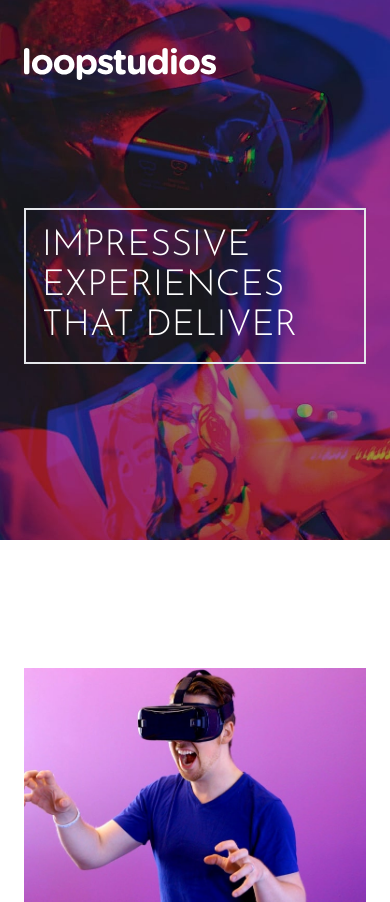
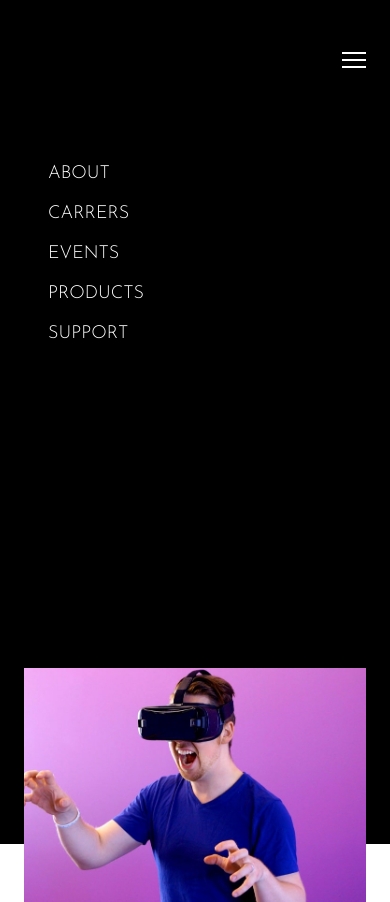
Before and after one commit to WwaleedFadl/loopstudios, a website: page index.html in a window 390 px wide. Shown: the top 902 px of the page. Drawn offline with Linux system fonts and the light colour scheme.

Commit message:
adding final touch

```diff
--- a/index.html
+++ b/index.html
@@ -1,5 +1,3 @@
-<!-- @format -->
-
 <!DOCTYPE html>
 <html lang="en">
 <head>
@@ -11,8 +9,10 @@
  href="https://fonts.googleapis.com/css2?family=Alata&family=Josefin+Sans:wght@300&display=swap"
  rel="stylesheet" />
 <link rel="stylesheet" href="./css/style.css" />
+
 <link rel="shortcut icon" href="#" />
 <title>Simple Tailwind Starter</title>
+<script src="./js/script.js" defer></script>
 </head>
 <body>
 <!-- Hero section -->
@@ -27,34 +27,55 @@
        <div class="group">
          <a href="#">About</a>
          <div
-                class="mx-2 group-hover:border-b group-hover:border-blue-50"></div>
+           class="mx-2 group-hover:border-b
+           group-hover:border-blue-50"></div>
        </div>
        <div class="group">
          <a href="#">Careers</a>
          <div
-                class="mx-2 group-hover:border-b group-hover:border-blue-50"></div>
+           class="mx-2 group-hover:border-b
+           group-hover:border-blue-50"></div>
        </div>
        <div class="group">
          <a href="#">Events</a>
          <div
-                class="mx-2 group-hover:border-b group-hover:border-blue-50"></div>
+           class="mx-2 group-hover:border-b
+           group-hover:border-blue-50"></div>
        </div>
        <div class="group">
          <a href="#">Products</a>
          <div
-                class="mx-2 group-hover:border-b group-hover:border-blue-50"></div>
+           class="mx-2 group-hover:border-b
+           group-hover:border-blue-50"></div>
        </div>
        <div class="group">
          <a href="#">Support</a>
          <div
-                class="mx-2 group-hover:border-b group-hover:border-blue-50"></div>
+           class="mx-2 group-hover:border-b
+           group-hover:border-blue-50">
            </div>
        </div>
-          <!-- @Todo Hamburger Button-->
+     </div>
+     <!--  Hamburger Button-->
+     <div class="md:hidden">
+       <button class=" z-40 block hamburger md:hidden focus:outline:none" id="menu-btn" type="button">
+         <span class="hamburger-top"></span>
+         <span class="hamburger-middle"></span>
+         <span class="hamburger-bottom"></span>
+       </button>
+     </div>
    </nav>
    <!-- Todo -->
+   <div id="menu" class="absolute top-0 bottom-0 left-0  flex flex-col self-end  w-full min-h-screen py-1 pt-40 pl-12 space-y-3 text-lg text-white uppercase bg-black ">
+    <a href="#" class="hover:text-pink-500 "  >About</a>
+    <a href="#" class="hover:text-pink-500 "  >Carrers</a>
+    <a href="#" class="hover:text-pink-500 "  >Events</a>
+    <a href="#" class="hover:text-pink-500 "  >Products</a>
+    <a href="#" class="hover:text-pink-500 "  >Support</a>
+   </div>
    <div
-          class="max-w-lg p-4 mt-32 mb-32 font-sans text-4xl text-white uppercase border-2 md:p-10 md:m-32 md:mx-0 md:text-6xl">
+     class="max-w-lg p-4 mt-32 mb-32 font-sans text-4xl
+     text-white uppercase border-2 md:p-10 md:m-32 md:mx-0 md:text-6xl">
      Impressive Experiences That Deliver
    </div>
  </div>
@@ -63,14 +84,16 @@
 <section id="feature">
  <!-- feature Container -->
  <div
-        class="container relative flex flex-col max-w-6xl px-6 mx-auto my-32 text-gray-900 md:px-0">
+   class="container relative flex flex-col max-w-6xl px-6 mx-auto my-32
+   text-gray-900 md:px-0">
    <!-- Image -->
    <img src="images/desktop/image-interactive.jpg" alt="" />
    <!-- text container -->
    <div
      class="pr-0 bg-white top-48 md:absolute md:right-0 md:py-20 md:pl-20">
      <h2
-            class="max-w-lg mt-10 mb-6 font-sans text-4xl text-center text-gray-900 uppercase md:text-5xl md:mt-0 md:text-left">
+       class="max-w-lg mt-10 mb-6 font-sans text-4xl text-center
+       text-gray-900 uppercase md:text-5xl md:mt-0 md:text-left">
        The leader in image-interactive VR
      </h2>
      <p class="max-w-md text-center md:text-left">
@@ -85,7 +108,8 @@
 <!-- creation section -->
 <section id="creations">
  <!-- creation container -->
-      <div class="container max-w-6xl mx-auto my-32 px-6 text-gray-900 md:px-0" >
+ <div class="container max-w-6xl mx-auto my-32 px-6
+ text-gray-900 md:px-0" >
    <!-- creations header -->
    <div class="flex justify-center mb-20 md:justify-between ">
      <h2 class="text-4xl text-center uppercase md:text-left md:text-5xl ">
@@ -252,9 +276,9 @@
            </div>
          </div>
        <!-- social and copy -->
-          <div class="flex flex-col items-start justify-between space-y-4 text-gray-500">
+       <div class="flex flex-col items-start justify-between  space-y-4 text-gray-500 ">
          <!-- Icons Container -->
-            <div class="flex items-center justify-center space-x-4 md:justify-end">
+         <div class="flex items-center justify-center space-x-4 md:justify-end mx-auto md:mx-0">
            <!-- Icon One -->
            <div class="h-8 group ">
              <a href="#">
@@ -285,7 +309,6 @@
            &copy; 2024 loopstudios ,built by waleed fadl.
          </div>
        </div>
-
      </div>
    </div>
   </footer>
--- a/input.css
+++ b/input.css
@@ -1,5 +1,3 @@
-/** @format */
-
 @tailwind base;
 @tailwind components;
 @tailwind utilities;
@@ -47,3 +45,42 @@
     background-position: center;
   }
 }
+
+/*hamburger*/
+.hamburger {
+  cursor: pointer;
+  width: 24px;
+  height: 24px;
+  transition: all 0.25s;
+  position: relative;
+}
+.hamburger-top,
+.hamburger-middle,
+.hamburger-bottom {
+  position: absolute;
+  width: 24px;
+  height: 2px;
+  top: 0;
+  left: 0;
+  background:#fff;
+  transform:rotate(0);
+  transition: all 0.5s;
+}
+.hamburger-middle {
+  transform: translateY(7px);
+}
+.hamburger-bottom {
+  transform: translateY(14px);
+}
+.open {
+  transform: rotate(90deg);
+}
+.open .hamburger-top {
+  transform: rotate(45deg) translateY(6px) translateX(6px);
+}
+.open .hamburger-middle {
+  display: none;
+}
+.open .hamburger-bottom {
+  transform: rotate(-45deg) translateY(6px) translateX(-6px);
+}
```
Also changed, not shown: js/script.js (+7 -9 lines), css/style.css. Lines whose indentation alone changed are shown as unchanged.
